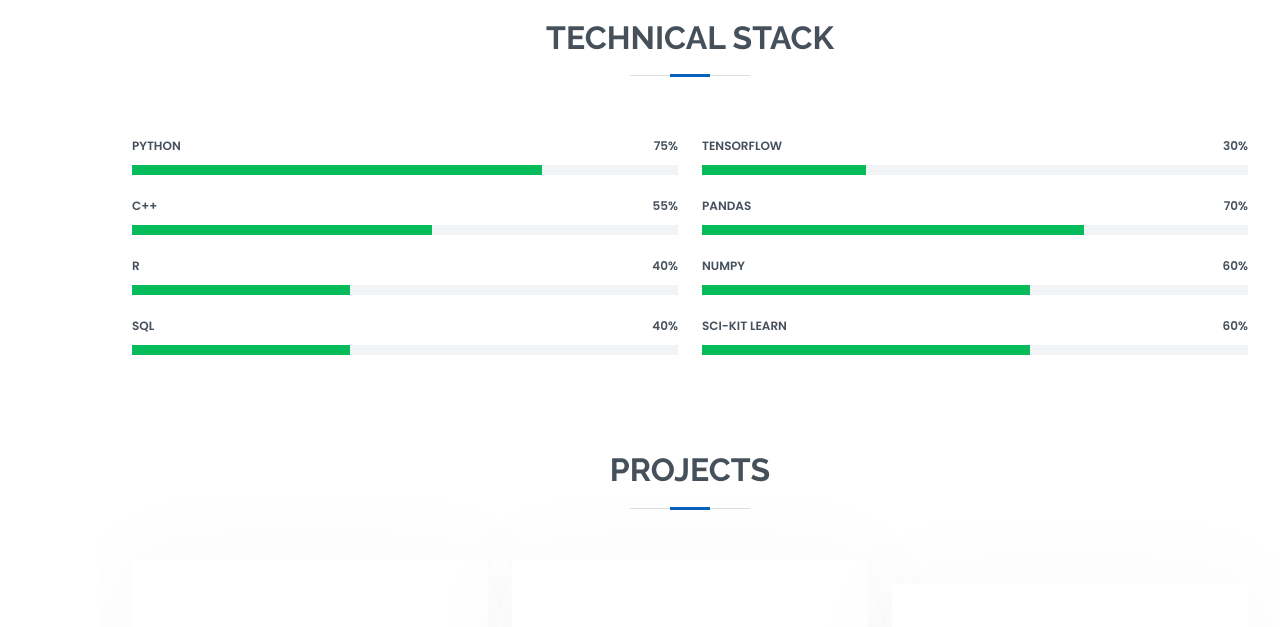
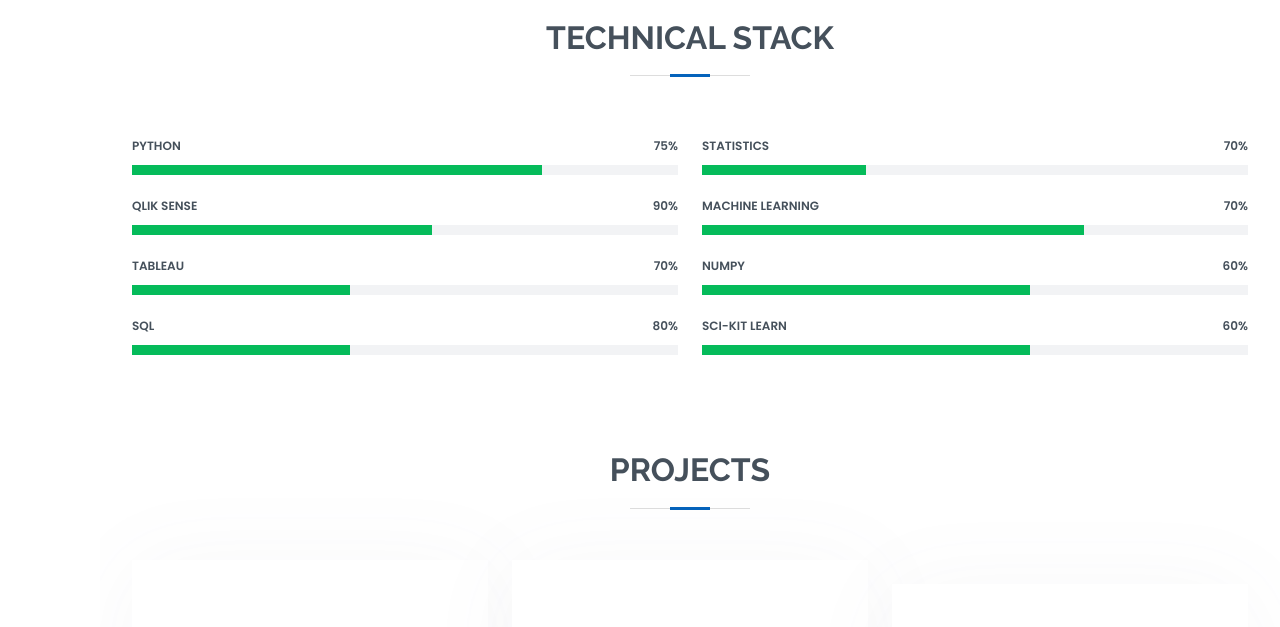
Before and after one commit to Tanay7/Tanay7.github.io, a plain HTML site: page index.html in a window 1280 px wide. Shown: the part 1560-2187 px from the top of the page. Drawn offline with nearby package versions, Linux system fonts and the light colour scheme.

Commit message:
Update index.html

```diff
--- a/index.html
+++ b/index.html
@@ -154,7 +154,7 @@
             </div>
 
             <div class="progress">
-              <span class="skill">C++ <i class="val">55%</i></span>
+              <span class="skill">Qlik Sense <i class="val">90%</i></span>
               <div class="progress-bar-wrap">
                 <div class="progress-bar" role="progressbar" aria-valuenow="55" aria-valuemin="0" aria-valuemax="100"></div>
               </div>
@@ -162,14 +162,14 @@
 
 
             <div class="progress">
-              <span class="skill">R <i class="val">40%</i></span>
+              <span class="skill">Tableau <i class="val">70%</i></span>
               <div class="progress-bar-wrap">
                 <div class="progress-bar" role="progressbar" aria-valuenow="40" aria-valuemin="0" aria-valuemax="100"></div>
               </div>
             </div>
 
             <div class="progress">
-              <span class="skill">SQL <i class="val">40%</i></span>
+              <span class="skill">SQL <i class="val">80%</i></span>
               <div class="progress-bar-wrap">
                 <div class="progress-bar" role="progressbar" aria-valuenow="40" aria-valuemin="0" aria-valuemax="100"></div>
               </div>
@@ -180,14 +180,14 @@
           <div class="col-lg-6">
 
             <div class="progress">
-              <span class="skill">Tensorflow<i class="val">30%</i></span>
+              <span class="skill">Statistics<i class="val">70%</i></span>
               <div class="progress-bar-wrap">
                 <div class="progress-bar" role="progressbar" aria-valuenow="30" aria-valuemin="0" aria-valuemax="100"></div>
               </div>
             </div>
 
             <div class="progress">
-              <span class="skill">Pandas<i class="val">70%</i></span>
+              <span class="skill">Machine Learning<i class="val">70%</i></span>
               <div class="progress-bar-wrap">
                 <div class="progress-bar" role="progressbar" aria-valuenow="70" aria-valuemin="0" aria-valuemax="100"></div>
               </div>
```
